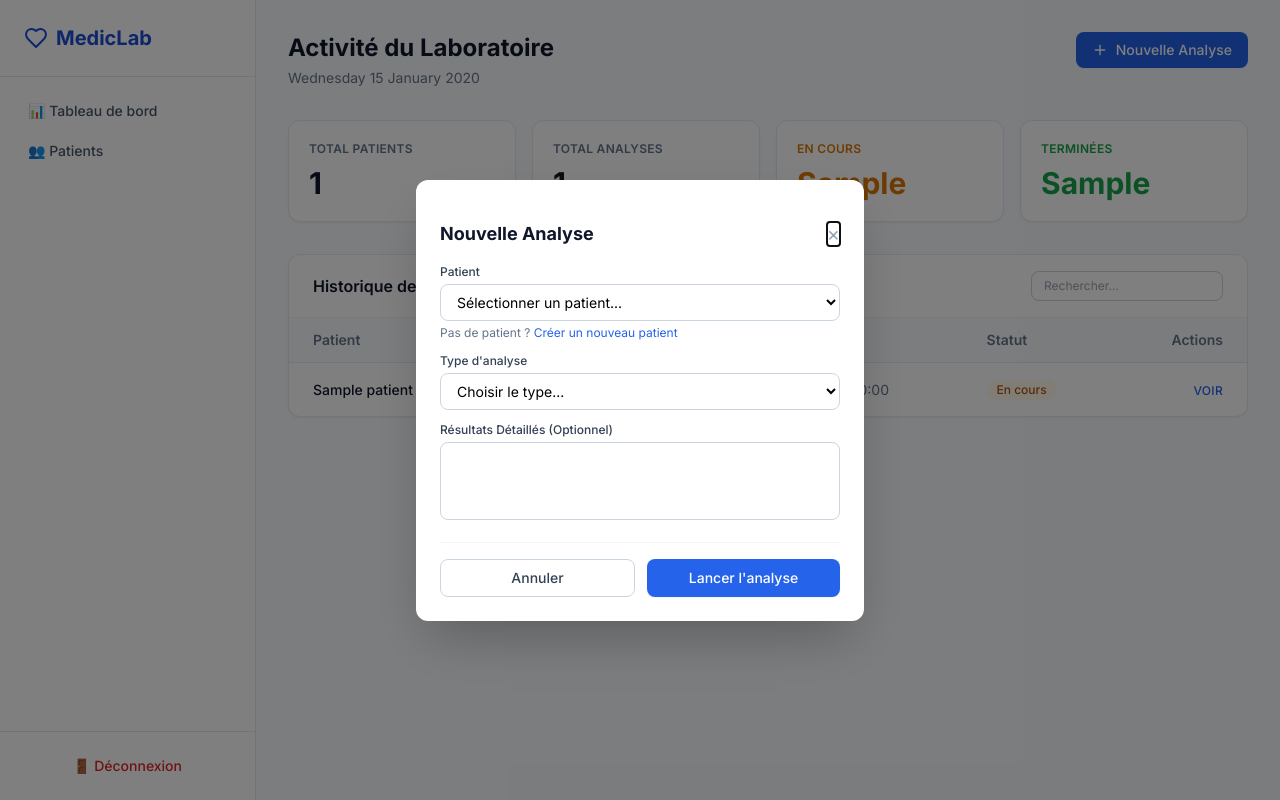
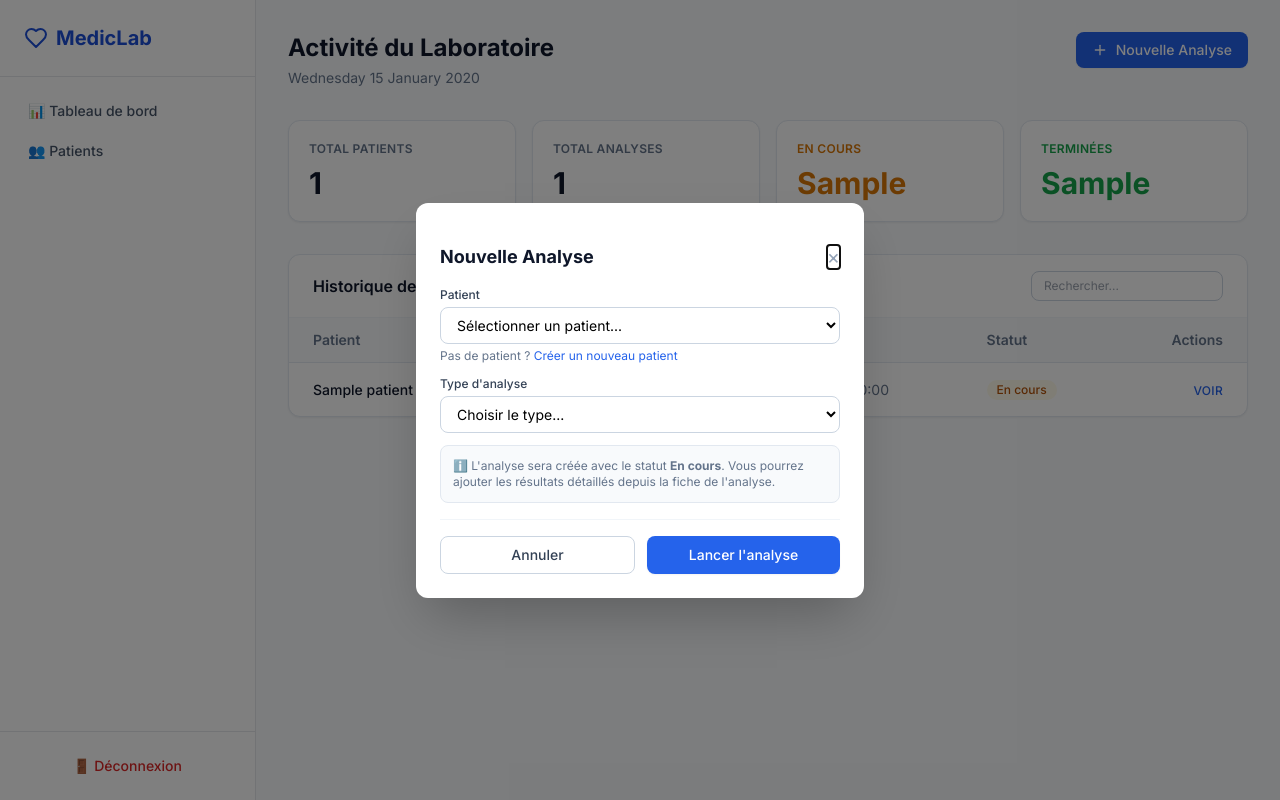
Before and after one commit to bentafouzi-cell/medical-api-fastapi, a FastAPI app: template templates/index.html in a window 1280 px wide, after a click on "Nouvelle Analyse". Run offline with FastAPI, Linux system fonts and the light colour scheme; the template is opened without the code that fills it: most values are stand-ins (such as "Sample title", 1, 10 or a date in 2020); some libraries are stand-ins or nearby versions.

Commit message:
fix(ui): correction URL modal analyse et suppression textarea incompatible

```diff
--- a/templates/index.html
+++ b/templates/index.html
@@ -82,9 +82,10 @@
     </div>
 </div>
 
-<!-- Modal Nouvelle Analyse -->
+<!-- Modal Nouvelle Analyse (CORRIGÉ) -->
 <dialog id="modal-analyse" class="rounded-xl border-0 shadow-2xl p-0 backdrop:bg-black/50 w-full max-w-md">
-    <form action="/api/analyses" method="POST" class="p-6 space-y-4">
+    <!-- URL corrigée + textarea supprimé -->
+    <form action="/api/analyses/create" method="POST" class="p-6 space-y-4">
         <input type="hidden" name="csrf_token" value="{{ csrf_token(request) }}">
         <div class="flex items-center justify-between mb-2">
             <h2 class="text-lg font-bold text-slate-900">Nouvelle Analyse</h2>
@@ -113,10 +114,9 @@
                 </select>
             </div>
 
-            <div>
-                <label class="block text-xs font-medium text-slate-700 mb-1">Résultats Détaillés (Optionnel)</label>
-                <textarea name="resultat" rows="3" class="w-full px-3 py-2 border border-slate-300 rounded-lg text-sm focus:ring-2 focus:ring-blue-500 outline-none resize-none"></textarea>
-            </div>
+            <p class="text-xs text-slate-500 bg-slate-50 p-3 rounded-lg border border-slate-200">
+                ℹ️ L'analyse sera créée avec le statut <strong>En cours</strong>. Vous pourrez ajouter les résultats détaillés depuis la fiche de l'analyse.
+            </p>
         </div>
 
         <div class="flex gap-3 pt-4 border-t border-slate-100 mt-4">
```
